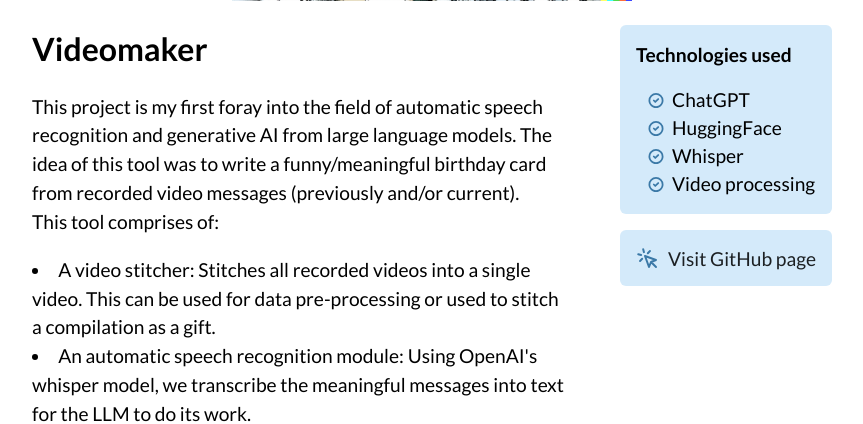
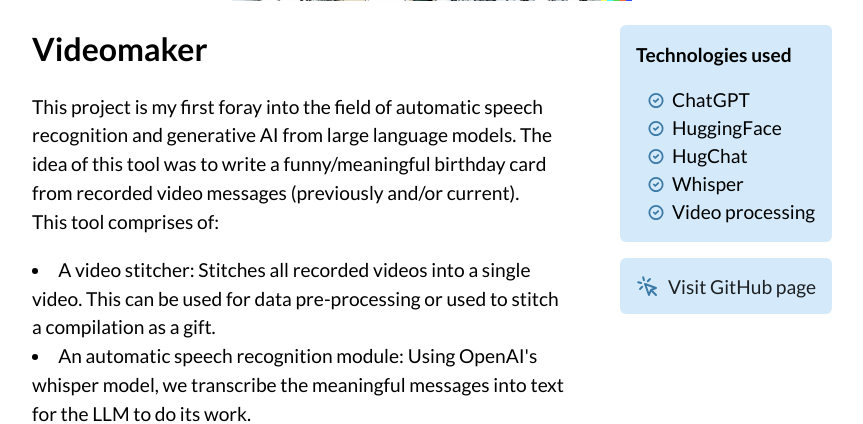
Before and after one commit to tituslhy/Portfolio, a Flask app: page /project/AI_gift in a window 1280 px wide. Shown: the part 610-1034 px from the top of the page, without its empty margins (208-1071 px from the left). Run offline with Flask 2, Linux system fonts and the light colour scheme.

Commit message:
Added technology to project

```diff
--- a/portfolio/templates/project_AI_gift.html
+++ b/portfolio/templates/project_AI_gift.html
@@ -26,6 +26,7 @@
                         <ul class="technology-list">
                             <li class="technology-list__item">ChatGPT</li>
                             <li class="technology-list__item">HuggingFace</li>
+                            <li class="technology-list__item">HugChat</li>
                             <li class="technology-list__item">Whisper</li>
                             <li class="technology-list__item">Video processing</li>
                         </ul>
```
